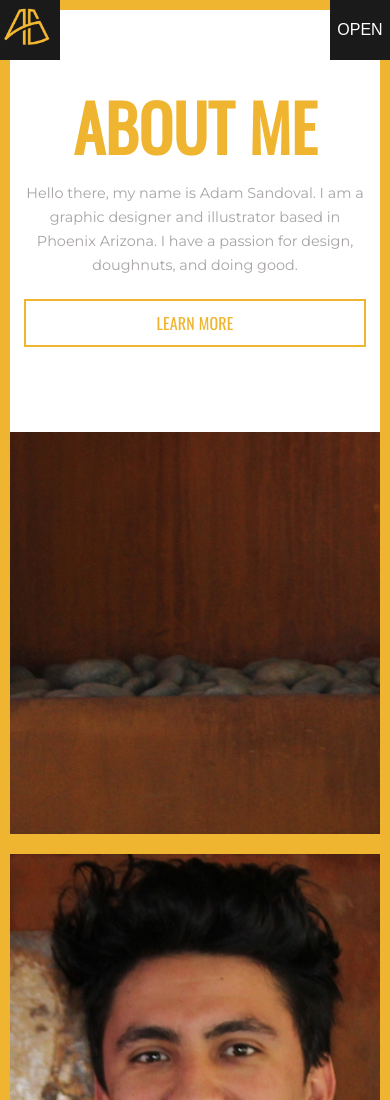
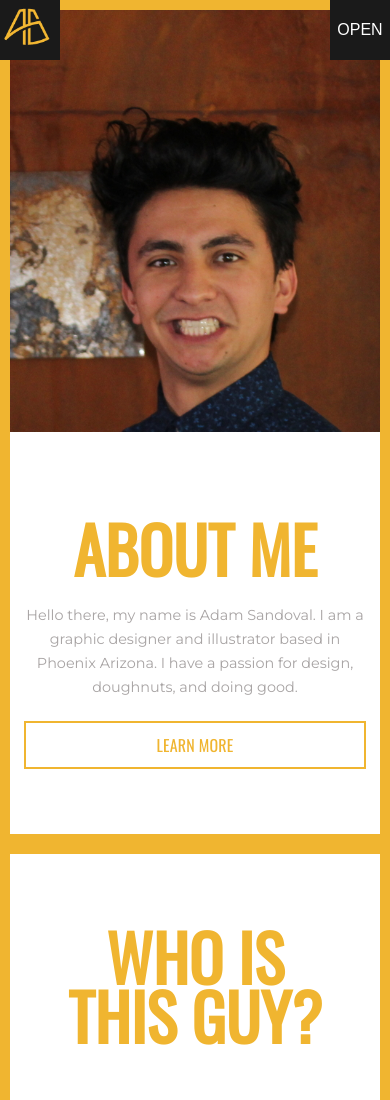
Before and after one commit to adamsandoval/adamsandoval.github.io, a plain HTML site: page index.html in a window 390 px wide. Shown: the top 1100 px of the page. Drawn offline with nearby package versions, Linux system fonts and the light colour scheme; a web font is replaced by a local one.

Commit message:
Updated mobile slide
Added .hidden__slide to move content to bottom half of slide.

```diff
--- a/css/main.css
+++ b/css/main.css
@@ -312,6 +312,9 @@ RESUME DETAILS - date, title, project
 @media all and (max-width:695px) {
 	.page__title--resume {
 		top: -72px;
+		font-size: 4rem;
+		text-align: center;
+		line-height: 3.7rem;
 	}
 }
 
@@ -320,9 +323,9 @@ RESUME DETAILS - date, title, project
 
 @media all and (max-width:695px) {
 	.page__title {
-		font-size: 5rem;
+		font-size: 4rem;
 		text-align: center;
-		line-height: 95%
+		line-height: 3.7rem;
 	}
 }
 /*************************/
--- a/css/slides.css
+++ b/css/slides.css
@@ -87,8 +87,14 @@
   height: 50vh;
   padding: 1rem;
   text-align: center;
-  bottom: 0;
+
 }
+
+.slide__hidden {
+		width: 100%;
+		height: 50vh;
+
+	}
 
 .slide__title {
 	font-size: 4rem;
@@ -113,6 +119,8 @@
   background-image:url(../images/img_4566.jpg);
   background-size:cover;
   background-repeat: no-repeat;
+  background-position: center;
+
 }
 
 .slide__width {
--- a/index.html
+++ b/index.html
@@ -42,8 +42,9 @@
 
     <div class="slides">
       <section class="slide" data-slide="1">
+        <div class="slide__hidden"></div>
         <div class="slide__content">
-         	<div class="slide__width">
+        	<div class="slide__width">
           			<h1 class="slide__title">About me</h1>
 					<p class="slide__copy"> Hello there, my name is Adam Sandoval.
 									I am a graphic designer and illustrator based in Phoenix Arizona.
@@ -51,12 +52,13 @@
 					</p>
           		<button class="slid__button" type="button">Learn More</button>
         	</div>
+
 		</div>
       </section>
   	</div>
 
 	<div class="border">
-		 <div class="hero__img"><h3 class="vertical-type scroll-title"> Scroll Down </h3></div>
+<!--		 <div class="hero__img"><h3 class="vertical-type scroll-title"> Scroll Down </h3></div>-->
 		 <div class="top__page__wrapper clearfix">
 			<h1 class="page__title">Who is this guy?</h1>
 		  		<div class="resume__col__left">
```
